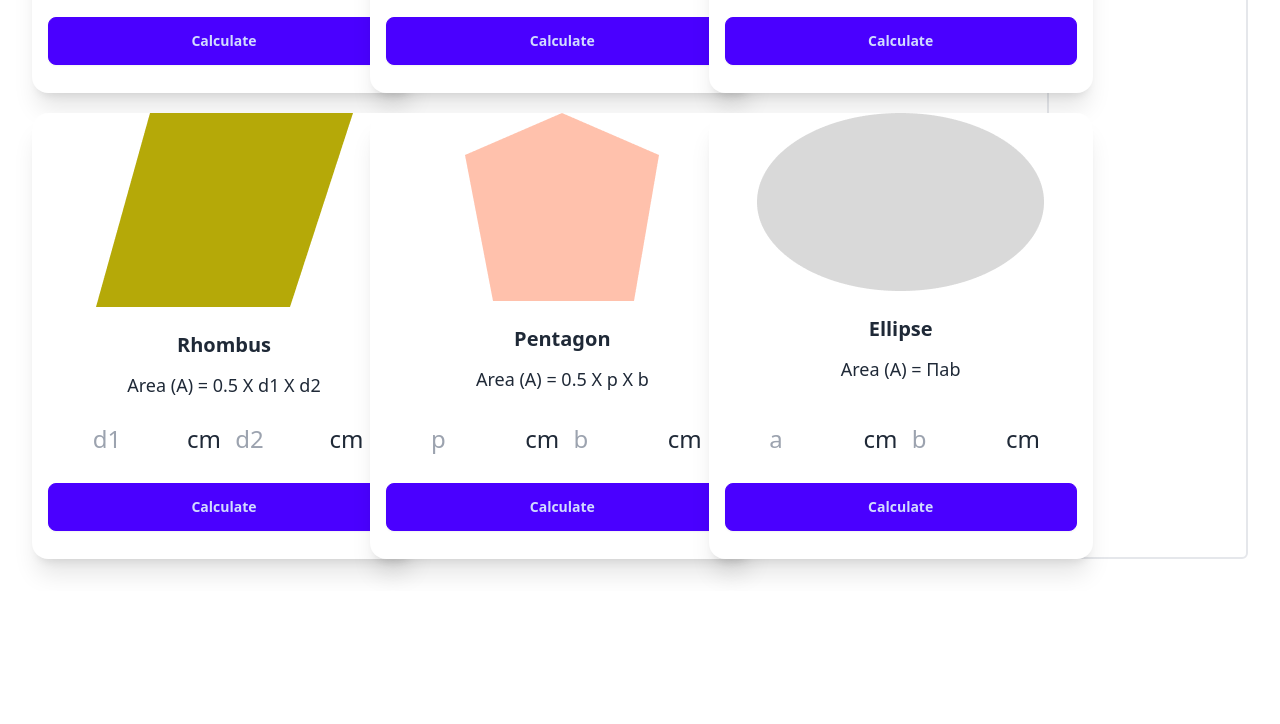
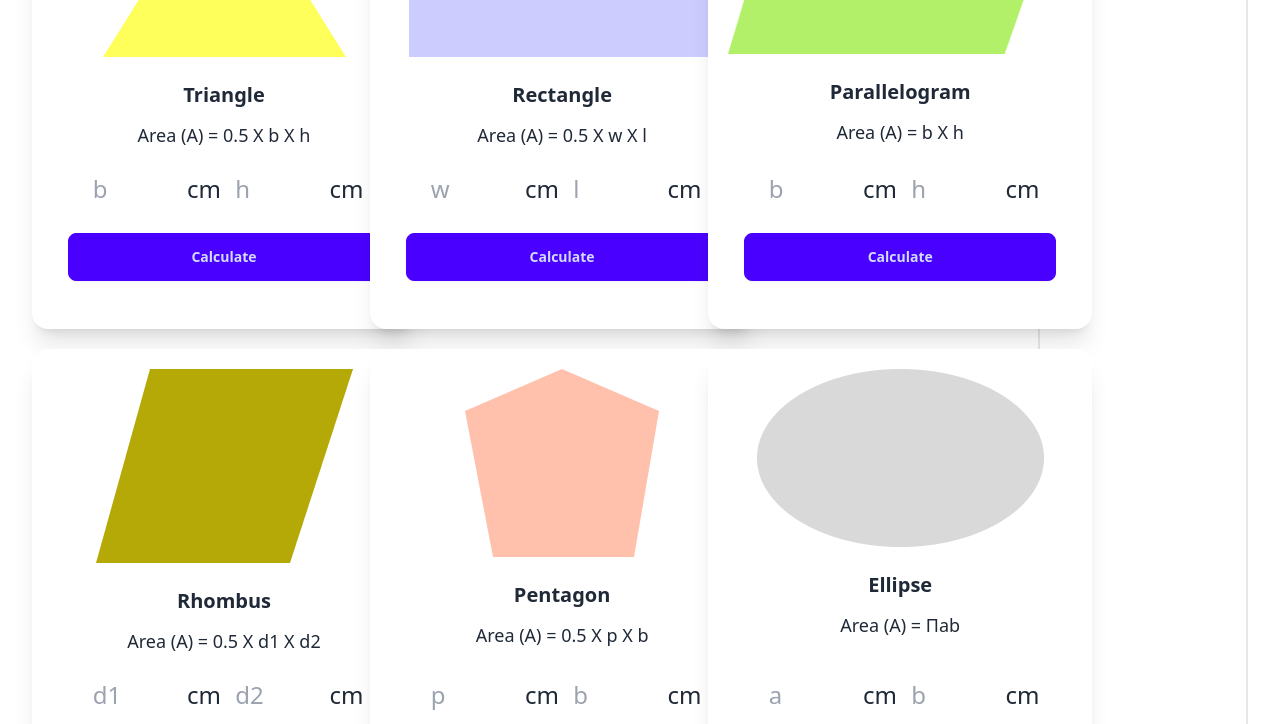
Before and after one commit to itsahadul99/Geometry-Genious, a plain HTML site: page index.html in a window 1280 px wide. Shown: the part 385-1109 px from the top of the page. Before the commit the page ends 976 px from the top, so only its background shows below. Drawn offline with nearby package versions, Linux system fonts and the light colour scheme.

Commit message:
complete projects

```diff
--- a/index.html
+++ b/index.html
@@ -11,17 +11,22 @@
 
 </head>
 
-<body class="m-8">
+<body class=" m-0 lg:m-8">
     <header>
-
+        <nav class="container flex flex-col lg:flex-row justify-between items-center pb-10 bg-[#E7F4FB] p-5 rounded-md mb-5 lg:mb-10 space-y-5 lg:space-y-0">
+            <h1 class=" text-3xl lg:text-6xl flex flex-col font-bold">Interactive
+                <span class="text-xl lg:text-3xl font-semibold">Geometry Genius</span>
+            </h1>
+            <button class="btn bg-cyan-400 px-10 text-xl rounded-full">Blog</button>
+        </nav>
     </header>
     <main class="container mx-auto">
         <!-- Main section start here  -->
-        <div class="flex flex-col-reverse md:flex-col-reverse lg:flex-row gap-5">
+        <div class="flex flex-col-reverse md:flex-col-reverse lg:flex-row gap-3">
             <!-- Shape card container -->
-            <div class="grid grid-cols-1 md:grid-cols-2 lg:grid-cols-3 gap-5">
+            <div class="grid grid-cols-1 md:grid-cols-2 xl:grid-cols-3 gap-5">
                 <!-- triangle card -->
-                <div id="triangle" class="card card-compact w-72 lg:w-96 bg-base-100 shadow-xl space-y-2">
+                <div id="triangle" class="card p-5 card-compact w-72 lg:w-96 bg-base-100 shadow-xl space-y-2 mx-auto">
                     <figure><img src="./images/triangle.png" alt="triangle" /></figure>
                     <div class="card-body text-center">
                         <h2 class="card-title flex justify-center">Triangle</h2>
@@ -38,7 +43,7 @@
                     </div>
                 </div>
                 <!-- rectangle card -->
-                <div id="rectangle" class="card card-compact w-72 lg:w-96 bg-base-100 shadow-xl space-y-2">
+                <div id="rectangle" class="card p-5 card-compact w-72 lg:w-96 bg-base-100 shadow-xl space-y-2 mx-auto">
                     <figure><img src="./images/rectangle.png" alt="rectangle" /></figure>
                     <div class="card-body text-center">
                         <h2 class="card-title flex justify-center">Rectangle</h2>
@@ -55,7 +60,7 @@
                     </div>
                 </div>
                 <!-- Parallelogram card -->
-                <div id="parallelogram" class="card card-compact w-72 lg:w-96 bg-base-100 shadow-xl space-y-2">
+                <div id="parallelogram" class="card p-5 card-compact w-72 lg:w-96 bg-base-100 shadow-xl space-y-2 mx-auto">
                     <figure><img src="./images/parallelogram.png" alt="Parallelogram" /></figure>
                     <div class="card-body text-center">
                         <h2 class="card-title flex justify-center">Parallelogram</h2>
@@ -72,7 +77,7 @@
                     </div>
                 </div>
                 <!-- Rhombus card -->
-                <div id="rhombus" class="card card-compact w-72 lg:w-96 bg-base-100 shadow-xl space-y-2">
+                <div id="rhombus" class="card p-5 card-compact w-72 lg:w-96 bg-base-100 shadow-xl space-y-2 mx-auto">
                     <figure><img src="./images/rhombus.png" alt="Rhombus" /></figure>
                     <div class="card-body text-center">
                         <h2 class="card-title flex justify-center">Rhombus</h2>
@@ -89,7 +94,7 @@
                     </div>
                 </div>
                 <!-- Pentagon card -->
-                <div id="pentagon" class="card card-compact w-72 lg:w-96 bg-base-100 shadow-xl space-y-2">
+                <div id="pentagon" class="card p-5 card-compact w-72 lg:w-96 bg-base-100 shadow-xl space-y-2 mx-auto">
                     <figure><img src="./images/pentagon.png" alt="Pentagon" /></figure>
                     <div class="card-body text-center">
                         <h2 class="card-title flex justify-center">Pentagon</h2>
@@ -106,7 +111,7 @@
                     </div>
                 </div>
                 <!-- Ellipse card -->
-                <div id="ellipse" class="card card-compact w-full sm:w-72 lg:w-96 bg-base-100 shadow-xl space-y-2">
+                <div id="ellipse" class="card p-5 card-compact w-72 mx-auto sm:w-72 lg:w-96 bg-base-100 shadow-xl space-y-2">
                     <figure><img src="./images/ellipse.png" alt="Ellipse" /></figure>
                     <div class="card-body text-center">
                         <h2 class="card-title flex justify-center">Ellipse</h2>
@@ -124,8 +129,8 @@
                 </div>
             </div>
             <!-- calculation container -->
-            <div id="calculation-container" class="border-2 rounded-md mx-auto w-full lg:w-60">
-                <h3 class="text-3xl text-center mb-5">Area Calculation</h3>
+            <div id="calculation-container" class="border-2 rounded-md mx-auto w-fit lg:w-fit">
+                <h3 class="text-3xl text-center mb-5 pt-5 font-semibold">Area Calculation</h3>
                 <p id="calculation-display" class="text-sm font-bold"></p>
             </div>
         </div>
```
